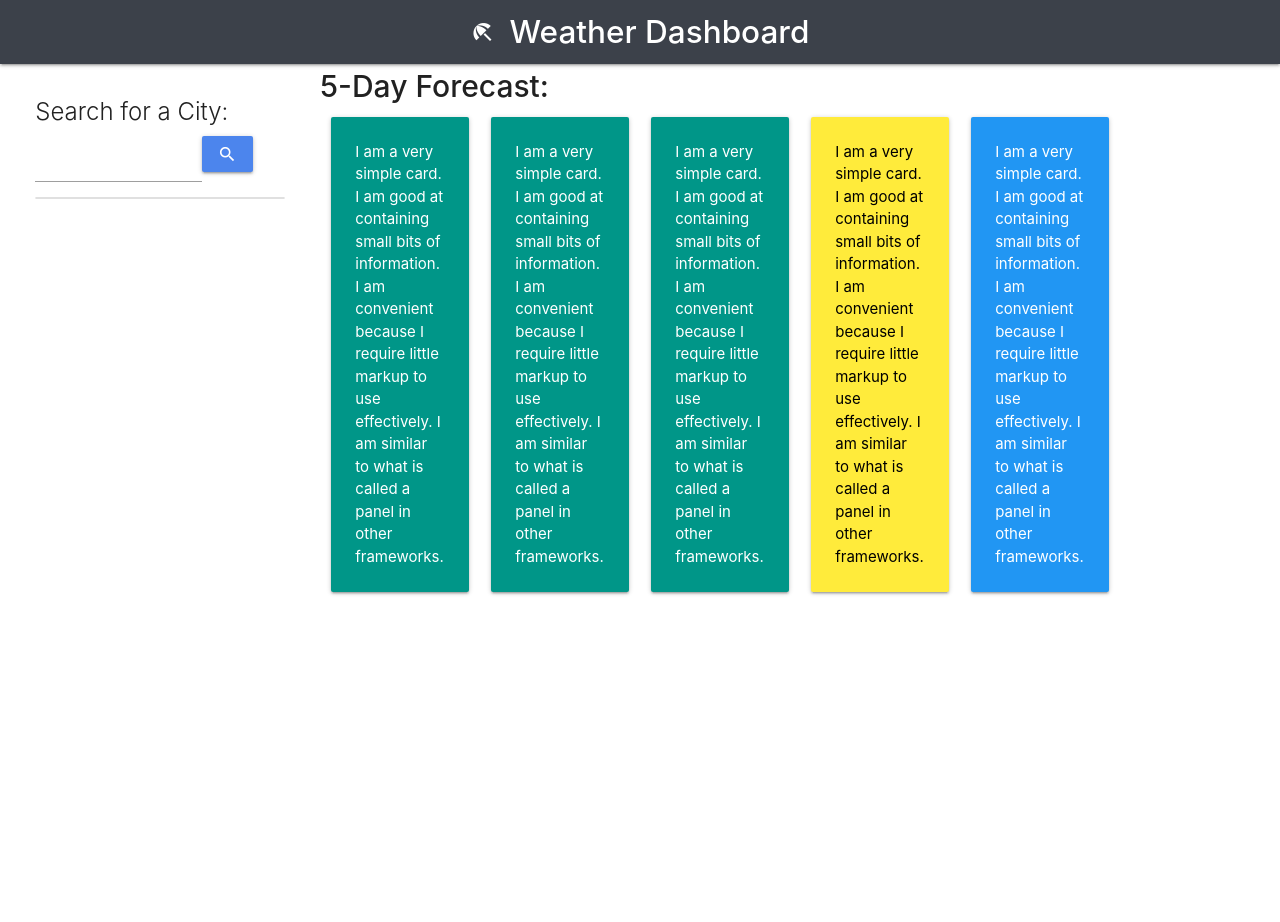
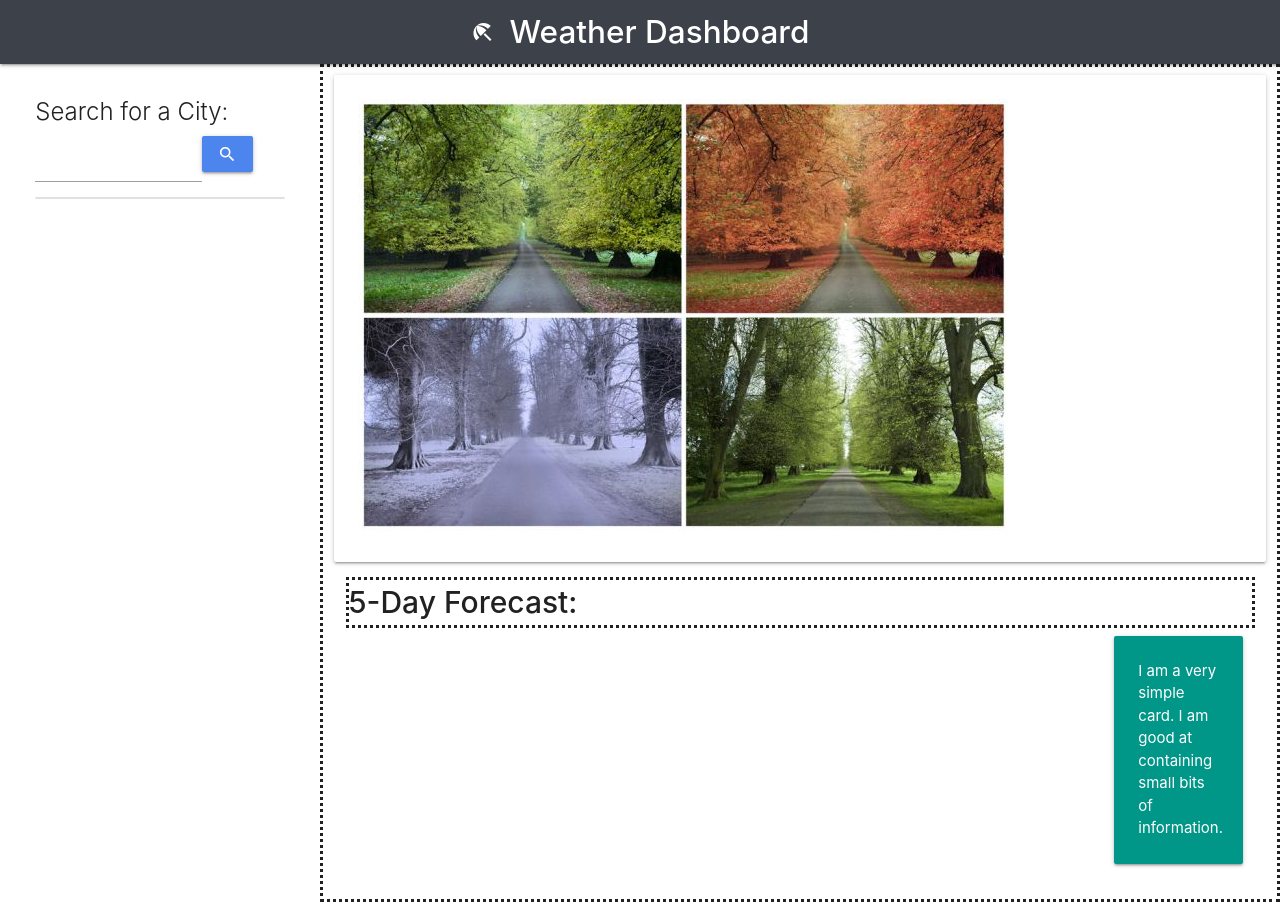
Before and after one commit to minkyukr/weather, a plain HTML site: page index.html in a window 1280 px wide. Before the commit the page ends 800 px from the top, so only its background shows below. Drawn offline with nearby package versions, Linux system fonts and the light colour scheme.

Commit message:
few changes in the layout for todays weather and five day forecast

```diff
--- a/Assets/style.css
+++ b/Assets/style.css
@@ -2,12 +2,24 @@
     background-color: #3c414a
 }
 
-
-
 #daysForecasts {
     font-size: 30px;
+    border-style: dotted;
 }
 
 .btn {
     background-color: #4c85ed;
 }
+
+.fiveDays {
+    display: flex;
+    justify-content: space-evenly;
+}
+
+.here {
+    border-style: dotted;
+}
+
+.cityResults {
+    border-style: dotted;
+}
--- a/index.html
+++ b/index.html
@@ -27,58 +27,24 @@
                     <!-- search button -->
 
                     <ul class="collection col m12" id="searchedCities">
-                        <!-- this is where seached cities go. -->
+                        <!-- this is where searched cities go. -->
                 </div>
             </div>
         </div>
 
         <div class="col s8 m9 cityResults">
-            <div class="todayWeather">
+            <div class="card-panel todayWeather">
+                <img src="assets/weather.jpg" alt="all seasons">
                 <!-- this is where your seached city today's weather goes. -->
             </div>
-            <div class="row">
+
+            <div class="row col s12 m12">
                 <div id="daysForecasts"><strong>5-Day Forecast:</strong></div>
+            <div class="fiveDays">
                 <div class="col s6 m2">
                     <div class="card-panel teal ">
                         <!-- this is where daily forecast go. -->
                         <span class="white-text">I am a very simple card. I am good at containing small bits of information.
-                            I am convenient because I require little markup to use effectively. I am similar to what is called a panel in other frameworks.
-                            </span>
-                        </div>
-                    </div>
-
-                    <div class="col s6 m2">
-                        <div class="card-panel teal">
-                            <!-- this is where daily forecast go. -->
-                            <span class="white-text">I am a very simple card. I am good at containing small bits of information.
-                                I am convenient because I require little markup to use effectively. I am similar to what is called a panel in other frameworks.
-                            </span>
-                        </div>
-                    </div>
-
-                    <div class="col s6 m2">
-                        <div class="card-panel teal">
-                            <!-- this is where daily forecast go. -->
-                            <span class="white-text">I am a very simple card. I am good at containing small bits of information.
-                            I am convenient because I require little markup to use effectively. I am similar to what is called a panel in other frameworks.
-                            </span>
-                        </div>
-                    </div>
-
-                    <div class="col s6 m2">
-                            <div class="card-panel yellow">
-                                <!-- this is where daily forecast go. -->
-                                <span class="black-text">I am a very simple card. I am good at containing small bits of information.
-                                I am convenient because I require little markup to use effectively. I am similar to what is called a panel in other frameworks.
-                                </span>
-                            </div>
-                    </div>
-
-                    <div class="col s6 m2">
-                            <div class="card-panel blue">
-                                <!-- this is where daily forecast go. -->
-                                <span class="white-text">I am a very simple card. I am good at containing small bits of information.
-                                I am convenient because I require little markup to use effectively. I am similar to what is called a panel in other frameworks.
                         </span>
                     </div>
                 </div>
```
Also changed, not shown: Assets/script.js (+8 -0 lines), Assets/weather.jpg (added). Lines whose indentation alone changed are shown as unchanged.
